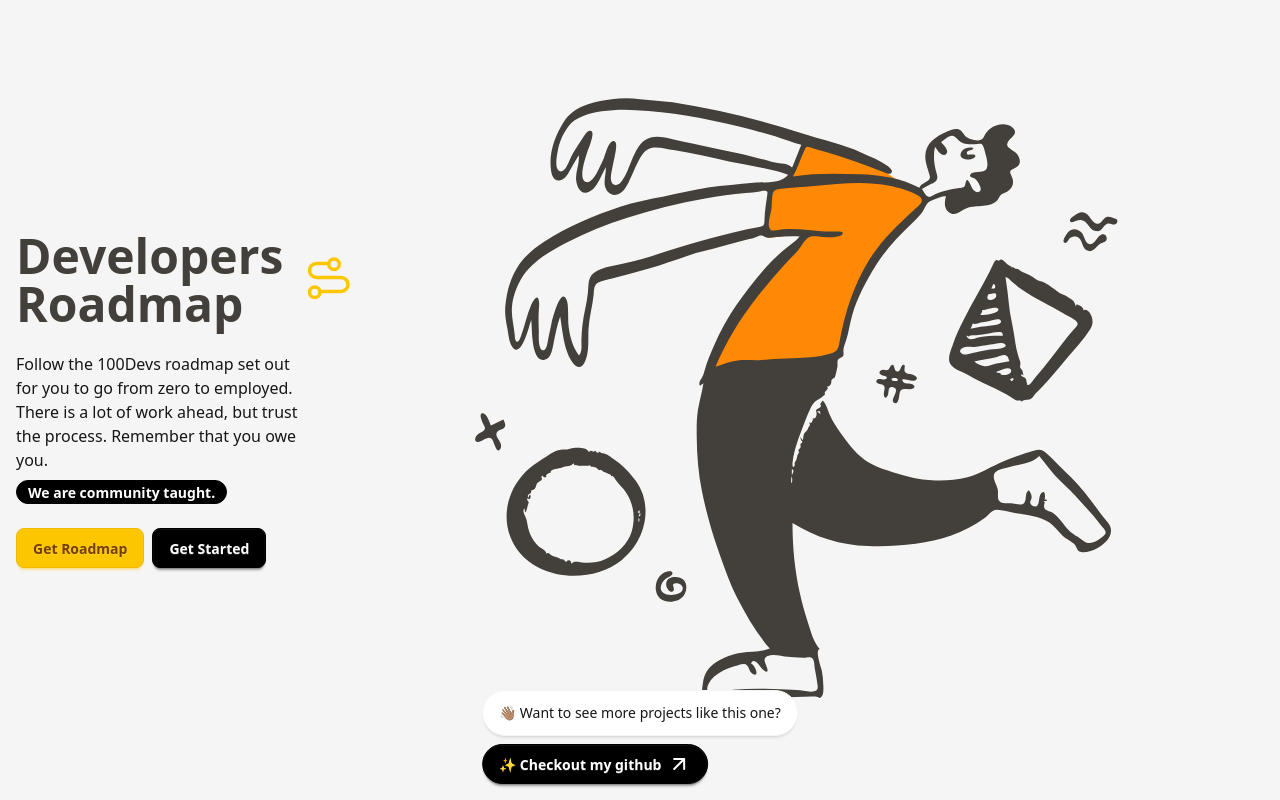
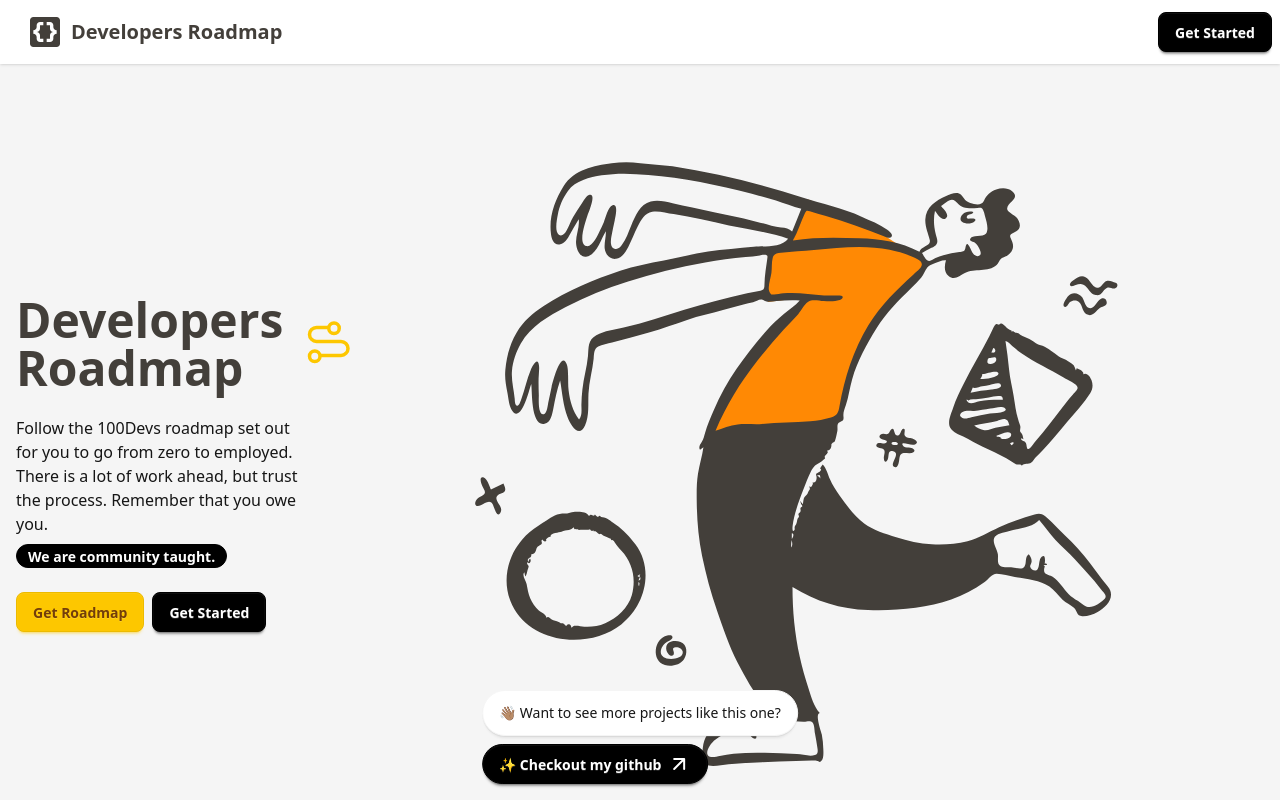
Before and after one commit to rcm-webdev/next-developer-roadmap, a Next.js app: page / in a window 1280 px wide. Shown: the top 800 px of the page. Built offline with nearby package versions, Linux system fonts and the light colour scheme; no server answers.

Commit message:
add navbar to main page only

```diff
--- a/app/page.js
+++ b/app/page.js
@@ -1,10 +1,12 @@
 import Footer from "@/component/Footer";
 import Hero from "@/component/Hero";
+import Navbar from "@/component/Navbar";
 import Toast from "@/component/Toast";
 
 export default function Home() {
   return (
     <div>
+      <Navbar />
       <Hero />
       <Footer />
       <Toast />
```
